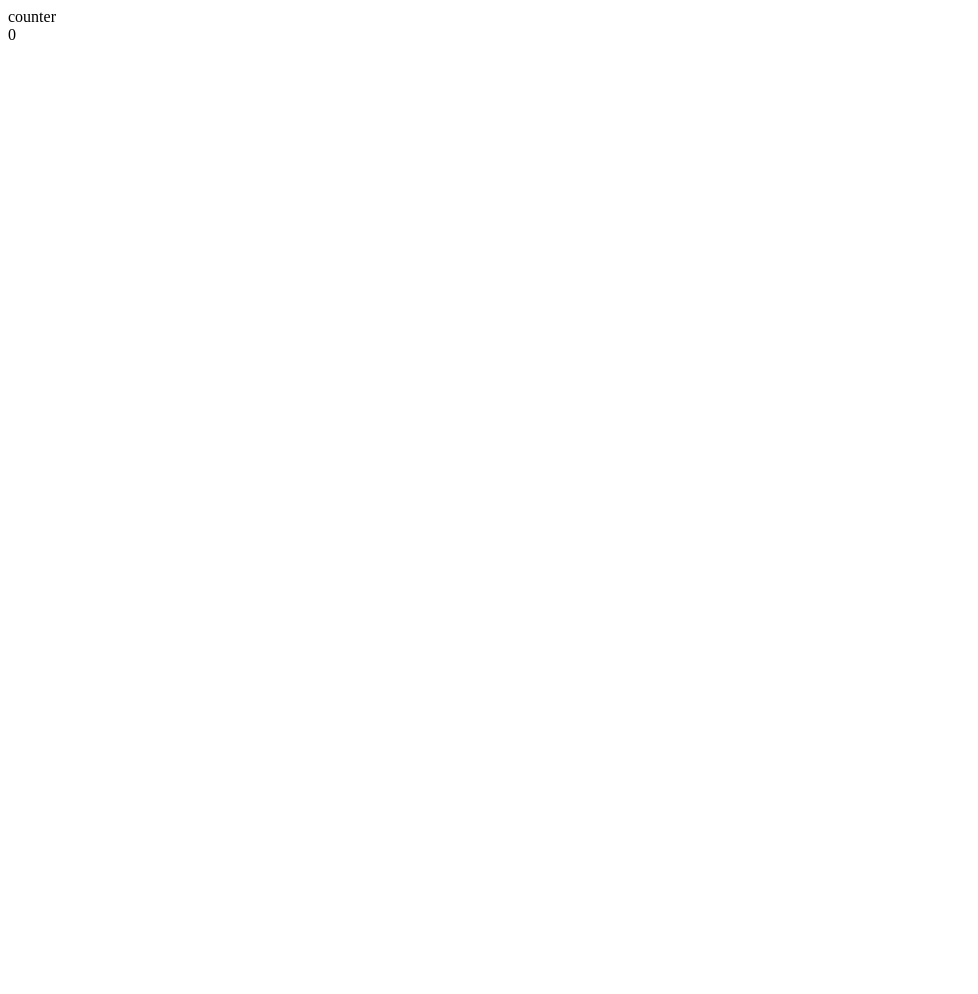
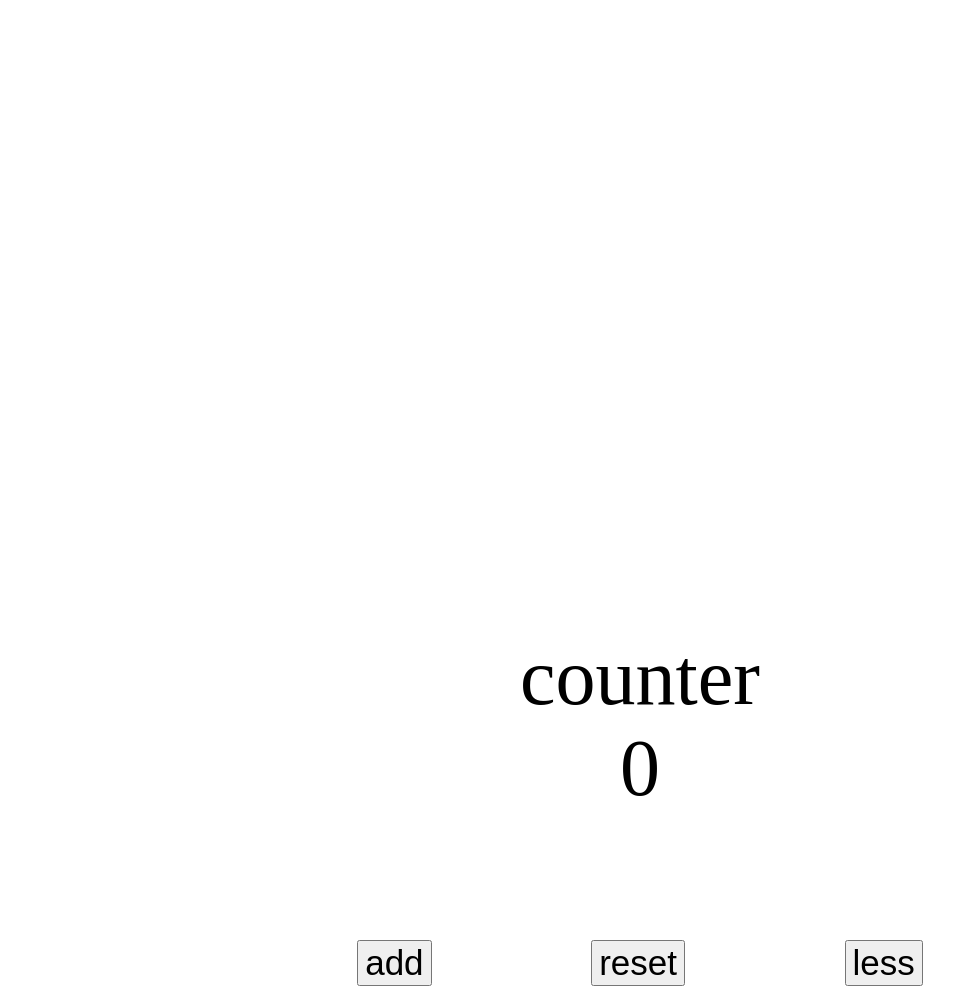
Before and after one commit to Dheena5248D/counter-with-html-css-js, a plain HTML site: page index.html in a window 1280 px wide. Shown: the whole page, without its empty margins (0-978 px from the left). Before the commit the page ends 800 px from the top, so only its background shows below. Drawn offline with Linux system fonts and the light colour scheme.

Commit message:
v0.2 js functions running sucessfully

```diff
--- a/index.html
+++ b/index.html
@@ -5,12 +5,20 @@
   <meta charset="UTF-8">
   <meta name="viewport" content="width=device-width, initial-scale=1">
   <title>simple counter</title>
+  <link rel="stylesheet" href="styles.css">
+
 </head>
 
 <body>
   <div id="full">
-<div id=cont>counter</div>
+<div id="coun">counter</div>
 <div id="num">0</div>
+<div id="button">
+<button id="add"class="but">add</button>
+<button id="res"class="but">reset</button>
+<button id="less"class="but">less</button>
+</div>
+  <script src="scripts.js"></script>
 </div>
 </body>
 
--- a/scripts.js
+++ b/scripts.js
@@ -0,0 +1,15 @@
+let count=0;
+//add button
+document.getElementById('add').onclick=function(){
+  count += 1;
+  document.getElementById('num').innerText=count;
+}
+//reset button
+document.getElementById('res').onclick=function() {
+  count =0;
+  document.getElementById('num').innerText=count;
+}
+//less button
+document.getElementById('less').onclick=function() {
+  count -=1;
+  document.getElementById('num').innerText=count;}
--- a/styles.css
+++ b/styles.css
@@ -0,0 +1,22 @@
+#coun{
+  text-align: center;
+  margin-top: 50%;
+  font-size: 80px;
+}
+
+#num{
+  text-align: center;
+  margin-bottom: 10%;
+  font-size: 80px;
+}
+
+#button{
+  display:flex;
+  justify-content: space-evenly;
+  margin: 0 15% 0 15%;
+
+}
+
+.but{
+  font-size: 35px;
+}
```
